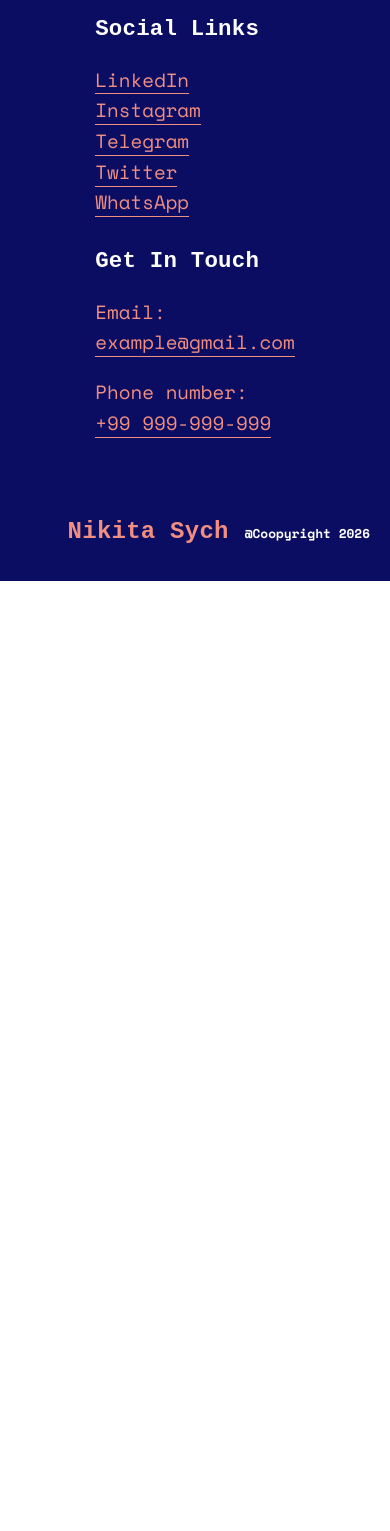
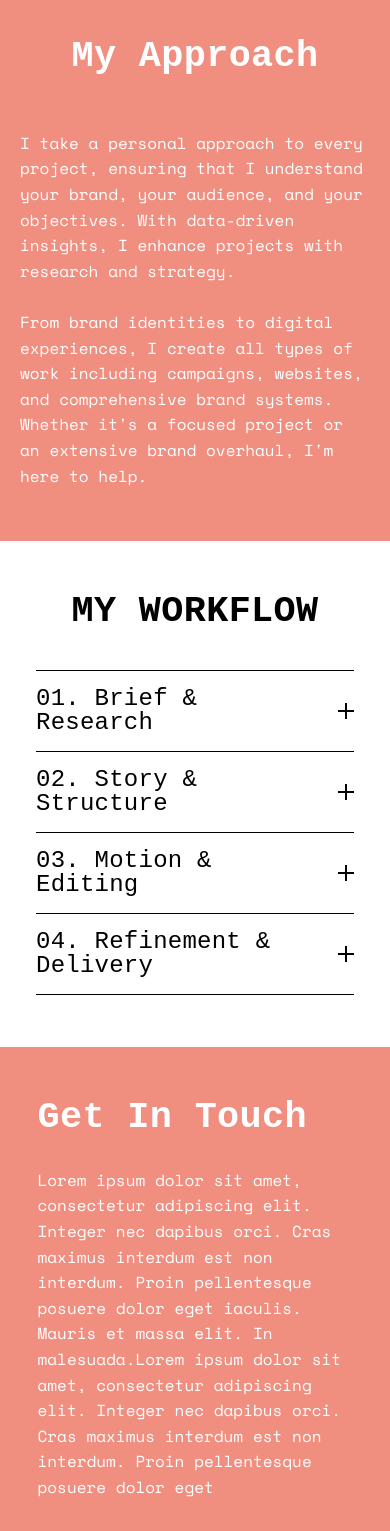
Before and after one commit to Danabess/portfolio-dev, a React (Vite) app: page /portfolio-dev/home in a window 390 px wide. Shown: the part 2260-3791 px from the top of the page. Before the commit the page ends 2841 px from the top, so only its background shows below. Built offline with nearby package versions, Linux system fonts and the light colour scheme; a web font is replaced by a local one.

Commit message:
add: home page responsibility

```diff
--- a/src/home.tsx
+++ b/src/home.tsx
@@ -44,10 +44,10 @@ export default function Home() {
                 </div>
             </section>
 
-            {/* <section id='MyApproach' className='approach secondary-background'>
+            <section id='MyApproach' className='approach secondary-background'>
                 <div className="approach-inner approach-container">
                     <div className="approach-title">
-                        <h1>My <br /> Approach</h1>
+                        <h1>My Approach</h1>
                     </div>
 
                     <div className="approach-subtitle">
@@ -57,18 +57,18 @@ export default function Home() {
                         </p>
                     </div>
                 </div>
-            </section> */}
+            </section>
 
-            {/* <section className='workflow'>
+            <section className='workflow'>
                 <div className="workflow-inner workflow-container">
                     <h1 className='uppercase workflow-title'>My Workflow</h1>
                     <div className="workflow-content">
                         <Accordion />
                     </div>
                 </div>
-            </section> */}
+            </section>
 
-            {/* <section className="contact secondary-background">
+            <section className="contact secondary-background">
                 <div className="contact-inner contant-container">
                     <div className="contact-image">
                         <img src={heroImg} alt="ContactImage" />
@@ -83,7 +83,7 @@ export default function Home() {
                         </div>
                     </div>
                 </div>
-            </section> */}
+            </section>
         </>
     )
 }
--- a/src/styles/main-styles.css
+++ b/src/styles/main-styles.css
@@ -1,8 +1,30 @@
 :root {
   --section-padding: 6.25rem;
   --small-section-padding: 3.15rem;
+  --h1-font-size: 5.2rem;
+  --h2-font-size: 3.6rem;
+  --h3-font-size: 2.2rem;
+  --h4-font-size: 1.4rem;
+  --p1-font-size: 1.5rem;
+  --p2-font-size: 1.2rem;
+  --p3-font-size: 0.9rem;
 }
 
+@media (max-width: 1200px) {
+  :root {
+    --h1-font-size: 3.5rem;
+  }
+}
+@media (max-width: 900px) {
+  :root {
+    --p2-font-size: 1rem;
+  }
+}
+@media (max-width: 616px) {
+  :root {
+    --h1-font-size: 2.3rem;
+  }
+}
 *,
 *::before,
 *::after {
@@ -32,20 +54,20 @@ body:has(.hamburger-menu.open) {
 }
 
 h1 {
-  font-size: 5.2rem;
+  font-size: var(--h1-font-size);
   font-weight: 700 !important;
 }
 
 h2 {
-  font-size: 3.6rem;
+  font-size: var(--h2-font-size);
 }
 
 h3 {
-  font-size: 2.2rem;
+  font-size: var(--h3-font-size);
 }
 
 h4 {
-  font-size: 1.4rem;
+  font-size: var(--h4-font-size);
 }
 
 h1,
@@ -63,15 +85,15 @@ h1.light-heading {
 }
 
 .p1 {
-  font-size: 1.5rem;
+  font-size: var(--p1-font-size);
 }
 
 .p2 {
-  font-size: 1.2rem;
+  font-size: var(--p2-font-size);
 }
 
 .p3 {
-  font-size: 0.9rem;
+  font-size: var(--p3-font-size);
 }
 
 .p1,
@@ -479,20 +501,12 @@ header {
   position: relative;
 }
 
-@media (max-width: 1230px) {
-  .hero-title h1 {
-    font-size: 3.5rem;
-  }
-}
 @media (max-width: 900px) {
   .hero-title {
     max-width: 627px;
   }
 }
 @media (max-width: 616px) {
-  .hero-title h1 {
-    font-size: 2.3rem;
-  }
   .hero-title .p2 {
     font-size: 1rem;
   }
@@ -544,9 +558,6 @@ header {
 }
 
 @media (max-width: 1200px) {
-  .last-cases-title h1 {
-    font-size: 3.5rem;
-  }
   .last-cases-list {
     margin-top: 4.2rem;
   }
@@ -560,11 +571,6 @@ header {
   }
   .case-item {
     flex: 1 50%;
-  }
-}
-@media (max-width: 616px) {
-  .last-cases-title h1 {
-    font-size: 2.3rem;
   }
 }
 @media (max-width: 500px) {
@@ -584,21 +590,55 @@ header {
   width: 60%;
 }
 .approach-inner div h1 {
-  display: flex;
-  justify-self: flex-end;
+  width: -moz-min-content;
+  width: min-content;
+  justify-self: end;
 }
 .approach-inner div p {
   margin-top: 5.3rem;
   max-width: 85%;
 }
 
+@media (max-width: 1200px) {
+  .approach-inner div p {
+    max-width: 100%;
+  }
+}
+@media (max-width: 1050px) {
+  .approach-inner {
+    flex-direction: column;
+    align-items: center;
+  }
+  .approach-inner div p {
+    margin-top: 1rem;
+  }
+  .approach-inner .approach-title h1 {
+    width: -moz-max-content;
+    width: max-content;
+    justify-self: center;
+  }
+  .approach-inner div:first-child, .approach-inner div:last-child {
+    width: 80%;
+  }
+}
+@media (max-width: 900px) {
+  .approach-inner div p {
+    max-width: 100%;
+    font-size: 1rem;
+  }
+}
+@media (max-width: 616px) {
+  .approach-inner div:first-child, .approach-inner div:last-child {
+    width: 100%;
+  }
+}
 .workflow-title {
   text-align: center;
   margin-bottom: 5rem;
 }
 
 .accordion-items-list {
-  list-style: decimal;
+  padding: 0 1rem;
 }
 
 .accordion-item {
@@ -620,6 +660,9 @@ header {
   justify-content: space-between;
   align-items: center;
   cursor: pointer;
+}
+.accordion-item__title h3 {
+  max-width: 80%;
 }
 
 .accordion-plus {
@@ -653,6 +696,17 @@ header {
   margin: 1.25rem auto;
 }
 
+@media (max-width: 900px) {
+  .workflow-title {
+    margin-bottom: 2.5rem;
+  }
+  .accordion-item__title h3 {
+    font-size: 1.5rem;
+  }
+  .accordion-item-wrapper .p1 {
+    font-size: 1rem;
+  }
+}
 .contact-inner {
   display: flex;
 }
@@ -687,6 +741,25 @@ header {
   margin: 2rem 0 3rem;
 }
 
+@media (max-width: 900px) {
+  .contact-inner {
+    flex-direction: column-reverse;
+    gap: 3rem;
+  }
+  .contact-inner .contact-content, .contact-inner .contact-image {
+    width: 100%;
+  }
+}
+@media (max-width: 616px) {
+  .contact-text p {
+    margin: 2rem 0;
+  }
+}
+@media (max-width: 392px) {
+  .contact-image img {
+    width: 100%;
+  }
+}
 .projects-title {
   text-align: center;
   margin-bottom: var(--section-padding);
@@ -699,11 +772,6 @@ header {
   gap: 0.6rem;
 }
 
-@media (max-width: 500px) {
-  .projects-title h1 {
-    font-size: 3.4rem;
-  }
-}
 .current-item img {
   width: 100%;
   max-height: 40.5rem;
@@ -803,9 +871,6 @@ header {
   .current-item-about-title {
     margin: 2rem 0;
   }
-  .current-item-about-title h1 {
-    font-size: 3.5rem;
-  }
   .current-item-links {
     flex-direction: column-reverse;
     gap: 30px;
--- a/src/styles/main-styles.scss
+++ b/src/styles/main-styles.scss
@@ -18,6 +18,33 @@ $base-transition-timing: 0.25s;
 :root {
     --section-padding: 6.25rem;
     --small-section-padding: 3.15rem;
+
+    --h1-font-size: 5.2rem;
+    --h2-font-size: 3.6rem;
+    --h3-font-size: 2.2rem;
+    --h4-font-size: 1.4rem;
+
+    --p1-font-size: 1.5rem;
+    --p2-font-size: 1.2rem;
+    --p3-font-size: 0.9rem;
+}
+
+@media (max-width: 1200px) {
+    :root {
+        --h1-font-size: 3.5rem;
+    }
+}
+
+@media (max-width: 900px) {
+    :root {
+        --p2-font-size: 1rem;
+    }
+}
+
+@media (max-width: 616px) {
+    :root {
+        --h1-font-size: 2.3rem;
+    }
 }
 
 // ========== ========== ========== BASIC STYLE ========== ========== ==========
@@ -52,17 +79,17 @@ body {
 }
 
 h1 {
-    font-size: 5.2rem;
+    font-size: var(--h1-font-size);
     font-weight: 700 !important;
 }
 h2 {
-    font-size: 3.6rem;
+    font-size: var(--h2-font-size);
 }
 h3 {
-    font-size: 2.2rem;
+    font-size: var(--h3-font-size);
 }
 h4 {
-    font-size: 1.4rem;
+    font-size: var(--h4-font-size);
 }
 h1,
 h2,
@@ -78,13 +105,13 @@ h1.light-heading {
 }
 
 .p1 {
-    font-size: 1.5rem;
+    font-size: var(--p1-font-size);
 }
 .p2 {
-    font-size: 1.2rem;
+    font-size: var(--p2-font-size);
 }
 .p3 {
-    font-size: 0.9rem;
+    font-size: var(--p3-font-size);
 }
 .p1,
 .p2,
@@ -566,9 +593,6 @@ header {
 }
 
 @media (max-width: 1230px) {
-    .hero-title h1 {
-        font-size: 3.5rem;
-    }
 }
 
 @media (max-width: 900px) {
@@ -578,14 +602,12 @@ header {
 }
 @media (max-width: 616px) {
     .hero-title {
-        & h1 {
-            font-size: 2.3rem;
-        }
         & .p2 {
             font-size: 1rem;
         }
     }
 }
+
 // ========== Motivation ==========
 .motivation {
     color: $light-text-color;
@@ -641,10 +663,6 @@ header {
 }
 
 @media (max-width: 1200px) {
-    .last-cases-title h1 {
-        font-size: 3.5rem;
-    }
-
     .last-cases-list {
         margin-top: 4.2rem;
     }
@@ -665,9 +683,6 @@ header {
 }
 
 @media (max-width: 616px) {
-    .last-cases-title h1 {
-        font-size: 2.3rem;
-    }
 }
 
 @media (max-width: 500px) {
@@ -693,12 +708,59 @@ header {
 
     & div {
         & h1 {
-            display: flex;
-            justify-self: flex-end;
+            width: min-content;
+            justify-self: end;
         }
         & p {
             margin-top: 5.3rem;
             max-width: 85%;
+        }
+    }
+}
+
+@media (max-width: 1200px) {
+    .approach-inner div {
+        & p {
+            max-width: 100%;
+        }
+    }
+}
+
+@media (max-width: 1050px) {
+    .approach-inner {
+        flex-direction: column;
+        align-items: center;
+
+        & div p {
+            margin-top: 1rem;
+        }
+
+        & .approach-title h1 {
+            width: max-content;
+            justify-self: center;
+        }
+
+        & div:first-child,
+        & div:last-child {
+            width: 80%;
+        }
+    }
+}
+
+@media (max-width: 900px) {
+    .approach-inner div {
+        & p {
+            max-width: 100%;
+            font-size: 1rem;
+        }
+    }
+}
+
+@media (max-width: 616px) {
+    .approach-inner {
+        & div:first-child,
+        & div:last-child {
+            width: 100%;
         }
     }
 }
@@ -710,7 +772,7 @@ header {
 }
 
 .accordion-items-list {
-    list-style: decimal;
+    padding: 0 1rem;
 }
 
 $accordion-border-width: 0.1rem;
@@ -738,6 +800,10 @@ $accordion-border-width: 0.1rem;
     justify-content: space-between;
     align-items: center;
     cursor: pointer;
+
+    & h3 {
+        max-width: 80%;
+    }
 }
 
 .accordion-plus {
@@ -771,6 +837,24 @@ $accordion-border-width: 0.1rem;
         & p {
             width: 90%;
             margin: 1.25rem auto;
+        }
+    }
+}
+
+@media (max-width: 900px) {
+    .workflow-title {
+        margin-bottom: 2.5rem;
+    }
+
+    .accordion-item__title {
+        & h3 {
+            font-size: 1.5rem;
+        }
+    }
+
+    .accordion-item-wrapper {
+        & .p1 {
+            font-size: 1rem;
         }
     }
 }
@@ -811,6 +895,33 @@ $accordion-border-width: 0.1rem;
     }
 }
 
+@media (max-width: 900px) {
+    .contact-inner {
+        flex-direction: column-reverse;
+        gap: 3rem;
+
+        & .contact-content,
+        & .contact-image {
+            width: 100%;
+        }
+    }
+
+    .contact-image {
+    }
+}
+
+@media (max-width: 616px) {
+    .contact-text p {
+        margin: 2rem 0;
+    }
+}
+
+@media (max-width: 392px) {
+    .contact-image img {
+        width: 100%;
+    }
+}
+
 // ========== ========== ========== PROJECTS ========== ========== ==========
 .projects-title {
     text-align: center;
@@ -825,9 +936,6 @@ $accordion-border-width: 0.1rem;
 }
 
 @media (max-width: 500px) {
-    .projects-title h1 {
-        font-size: 3.4rem;
-    }
 }
 
 // ========== ========== ========== CURRENT ITEM ========== ========== ==========
@@ -944,10 +1052,6 @@ $gap-size: 0.65rem;
 
     .current-item-about-title {
         margin: 2rem 0;
-
-        & h1 {
-            font-size: 3.5rem;
-        }
     }
     .current-item-links {
         flex-direction: column-reverse;
```
Also changed, not shown: 1 other file (tests, documents, lock files or other folders).
